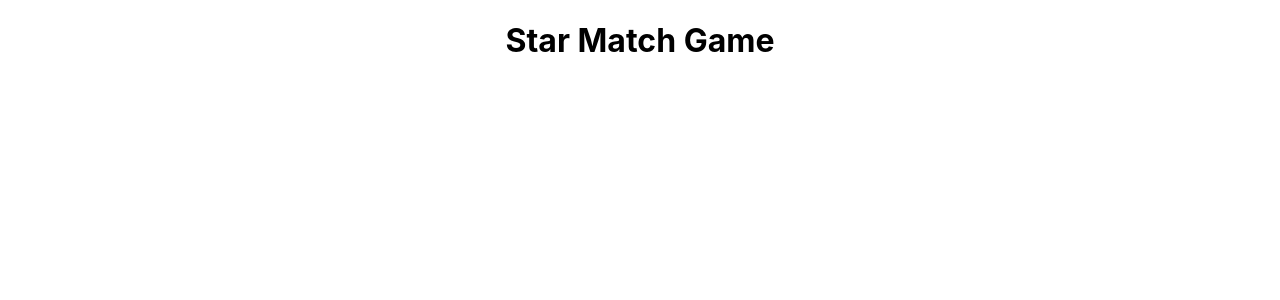
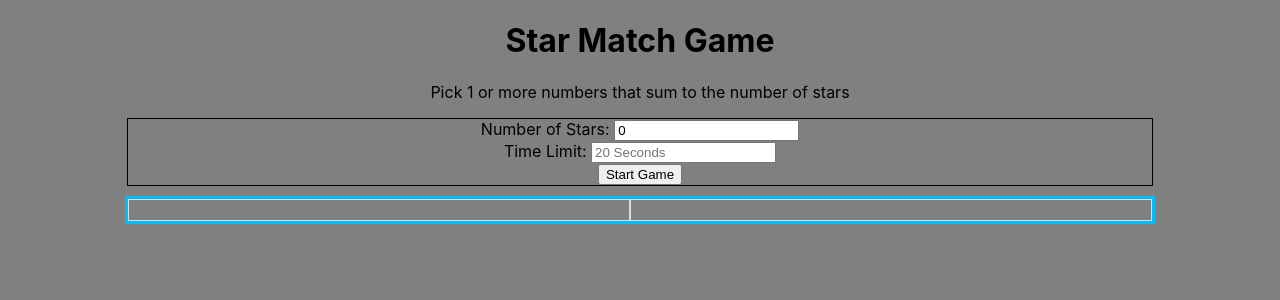
Before and after one commit to npeceniak/star-match, a React (Create React App) app: page / in a window 1280 px wide. Shown: the top 300 px of the page. Built offline with nearby package versions, Linux system fonts and the light colour scheme.

Commit message:
Add number of starts setting option and rendering logic for number of stars

```diff
--- a/src/App.js
+++ b/src/App.js
@@ -1,11 +1,21 @@
+import { useState } from 'react';
 import './App.css';
+import Header from './components/Header/Header';
+import Instructions from './components/Instructions/Instructions';
+import Gameboard from './components/Gameboard/Gameboard';
+import Settings from './components/Settings/Settings';
 
 function App() {
-  return (
-    <div className="App">
-        <h1>Star Match Game</h1>
-    </div>
-  );
+    const [numStars, setNumStars] = useState();
+
+    return (
+        <div className="App">
+            <Header />
+            <Instructions />
+            <Settings updateStarSetting={(input) => setNumStars(input)}/>
+            <Gameboard numStars={numStars}/>
+        </div>
+    );
 }
 
 export default App;
--- /dev/null
+++ b/src/components/Gameboard/Gameboard.css
@@ -0,0 +1,54 @@
+#gameboard {
+    text-align: center;
+    max-width: 80%;
+    margin: 10px auto;
+    border: 3px;
+    border-style: solid;
+    border-color: deepskyblue;
+    display: flex;
+
+}
+
+.star {
+	display: inline-block;
+  margin: 0 15px;
+}
+
+.star:after {
+  content: "\2605";
+  font-size: 45px;
+}
+
+.number {
+    background-color: #eee;
+    border: thin solid #ddd;
+    width: 45px;
+    height: 45px;
+    margin: 10px;
+    font-size: 25px;
+}
+
+.number:focus, .number:active {
+    outline: none;
+    border: thin solid #ddd;
+}
+
+
+.help {
+    color: #666;
+    margin: 10px;
+    text-align: center;
+}
+
+.left {
+    text-align: center;
+    width: 50%;
+    border: thin solid #ddd;
+}
+
+.right {
+    text-align: center;
+    padding: 10px;
+    width: 50%;
+    border: thin solid #ddd;
+}
--- /dev/null
+++ b/src/components/Gameboard/Gameboard.js
@@ -0,0 +1,33 @@
+import './Gameboard.css';
+import * as utils from '../../utils/math'
+
+const StarsDisplay = (props) => {
+    return (
+        <>
+            {utils.range(1, props.numStars).map(id => <div key={id} className='star'></ div>)}
+        </>
+    )
+}
+
+const NumberDisplay = (props) => {
+    return (
+        <>
+            {utils.range(1, props.numStars).map(id => <button key={id} className='number'>{id}</ button>)}
+        </>
+    )
+}
+
+const Gameboard = (props) => {
+    return (
+        <div id='gameboard'>
+            <div className='left'>
+                <StarsDisplay numStars={props.numStars} />
+            </div>
+            <div className='right'>
+                <NumberDisplay numStars={props.numStars} />
+            </div>
+        </div>
+    );
+};
+
+export default Gameboard;
--- /dev/null
+++ b/src/components/Header/Header.css
@@ -0,0 +1,8 @@
+#gameboard {
+    text-align: center;
+    max-width: 500px;
+    margin: 0 auto;
+    border: 3px;
+    border-style: solid;
+    border-color: deepskyblue;
+}
--- /dev/null
+++ b/src/components/Header/Header.js
@@ -0,0 +1,11 @@
+import './Header.css';
+
+const Header = () => {
+  return (
+    <h1>
+        Star Match Game
+    </h1>
+  );
+};
+
+export default Header;
--- /dev/null
+++ b/src/components/Instructions/Instructions.css
@@ -0,0 +1,3 @@
+#instructions {
+    text-align: center;
+}
--- /dev/null
+++ b/src/components/Instructions/Instructions.js
@@ -0,0 +1,11 @@
+import './Instructions.css';
+
+const Instructions = () => {
+  return (
+    <p id='instructions'>
+        Pick 1 or more numbers that sum to the number of stars
+    </p>
+  );
+};
+
+export default Instructions;
--- /dev/null
+++ b/src/components/Settings/Settings.css
@@ -0,0 +1,7 @@
+.settings {
+    max-width: 80%;
+    margin: 10px auto;
+    border: 1px;
+    border-style: solid;
+    border-color: black;
+}
--- /dev/null
+++ b/src/components/Settings/Settings.js
@@ -0,0 +1,30 @@
+import { useState } from 'react';
+import './Settings.css'
+
+const Settings = (props) => {
+
+    const [state, setState] = useState(0);
+    const onSubmit = (event) => {
+        event.preventDefault();
+        setState(state);
+        props.updateStarSetting(state);
+    }
+
+    return (
+        <form className="settings" onSubmit={onSubmit}>
+            <label>Number of Stars: </label>
+            <input
+                type='number'
+                value={state}
+                onChange={event => setState(event.target.value)}
+            ></input>
+            <br />
+            <label>Time Limit: </label>
+            <input type='text' placeholder='20 Seconds'></input>
+            <br />
+            <button>Start Game</button>
+        </form>
+    );
+};
+
+export default Settings;
--- a/src/index.css
+++ b/src/index.css
@@ -5,6 +5,7 @@ body {
     sans-serif;
   -webkit-font-smoothing: antialiased;
   -moz-osx-font-smoothing: grayscale;
+  background-color: gray;
 }
 
 code {
--- a/src/utils/math.js
+++ b/src/utils/math.js
@@ -22,12 +22,12 @@ export const randomSumIn = (arr, max) => {
     for (let i = 0; i < arr.length; i++) {
         for (let j = 0, len = sets.length; j < len; j++) {
             const candidateSet = sets[j].concat(arr[i]);
-            const candidateSum = utils.sum(candidateSet);
+            const candidateSum = sum(candidateSet);
             if (candidateSum <= max) {
                 sets.push(candidateSet);
                 sums.push(candidateSum);
             }
         }
     }
-    return sums[utils.random(0, sums.length - 1)];
+    return sums[random(0, sums.length - 1)];
 }
```
Also changed, not shown: src/index.js (line endings or trailing spaces).
